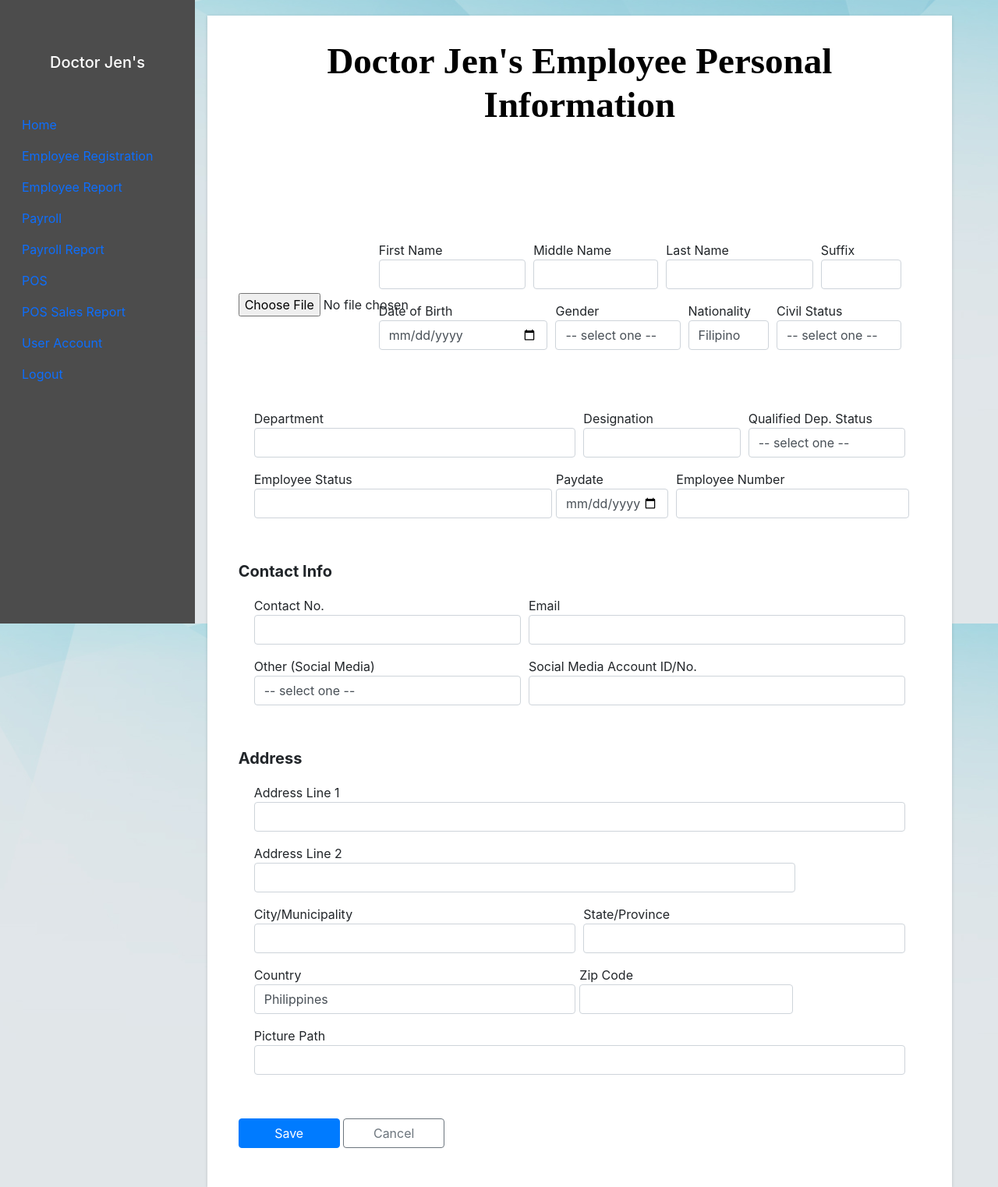
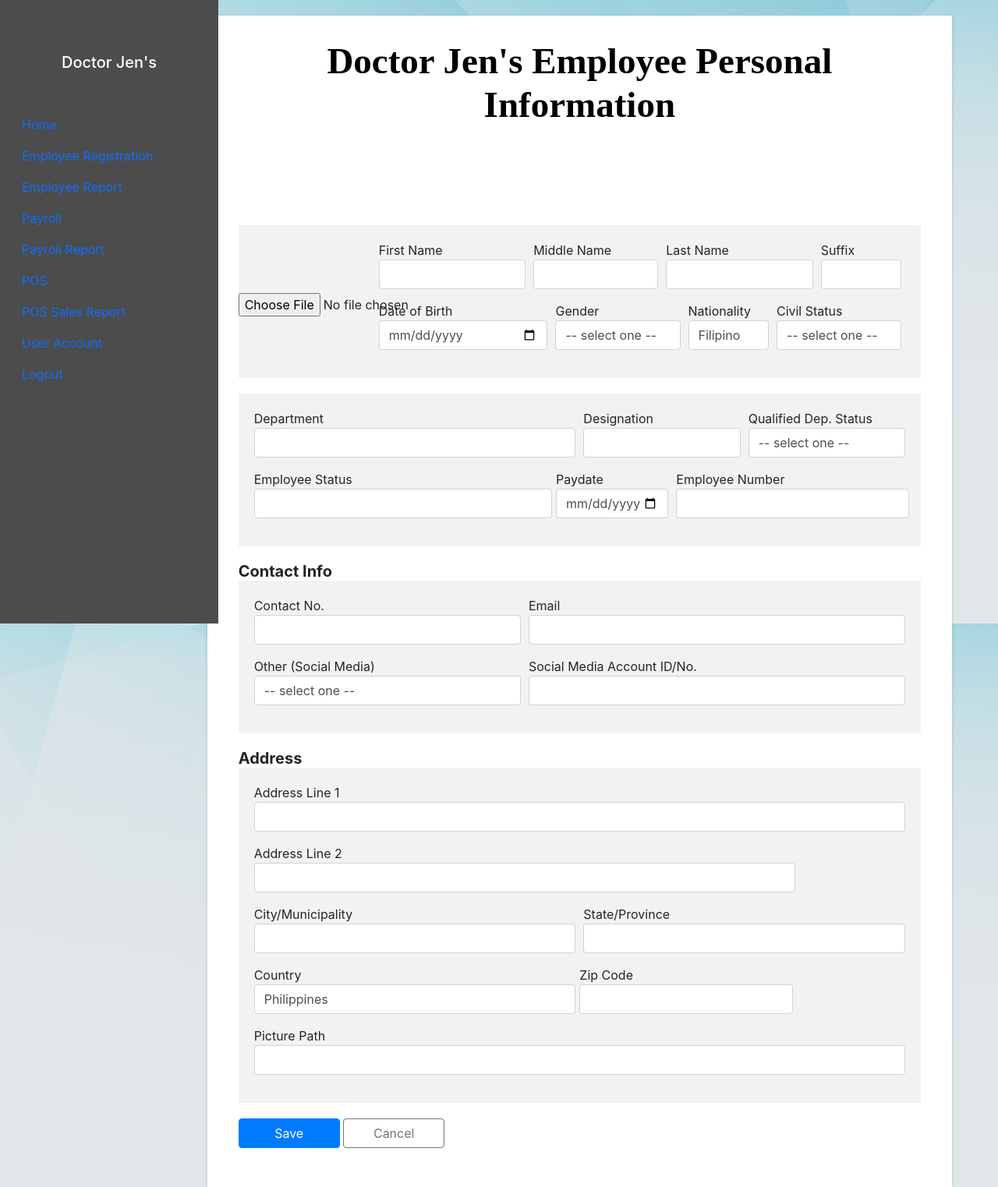
Before and after one commit to qafsd219/tating_webdevelopment, a PHP site: page /lpu_web_development/employee_registration_save.php in a window 1280 px wide. Shown: the whole page at 78% size. Run offline with PHP 8.4, Linux system fonts and the light colour scheme.

Commit message:
Add files via upload

```diff
--- a/css/admin.css
+++ b/css/admin.css
@@ -13,7 +13,7 @@ body {
 #sidebar {
     position: fixed;
     height: 100%;
-    width: 250px;
+    width: 280px;
     top: 0;
     left: 0;
     z-index: 1;
--- a/css/employee_registration.css
+++ b/css/employee_registration.css
@@ -3,7 +3,7 @@
     padding: 40px;
     padding-top: 30px;
     padding-bottom: 50px;
-    background:#fff;
+    background:#ffffff;
 }
 .a.form input[type=text] {
     text-transform: capitalize;
@@ -60,6 +60,7 @@
 form .a-fields-group {
     padding:20px;
     margin-bottom:20px;
+    background:#f2f2f2;
 }
 .page_border {
     width:100%;
```
Lines whose indentation alone changed are shown as unchanged.
